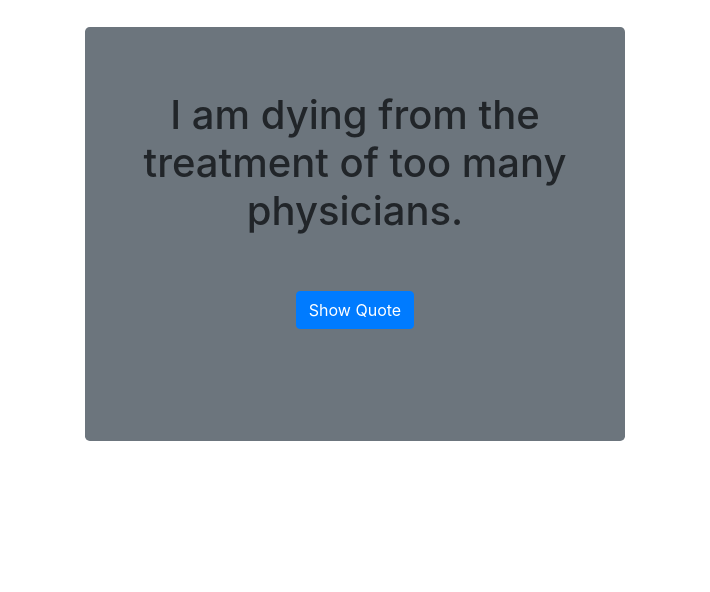
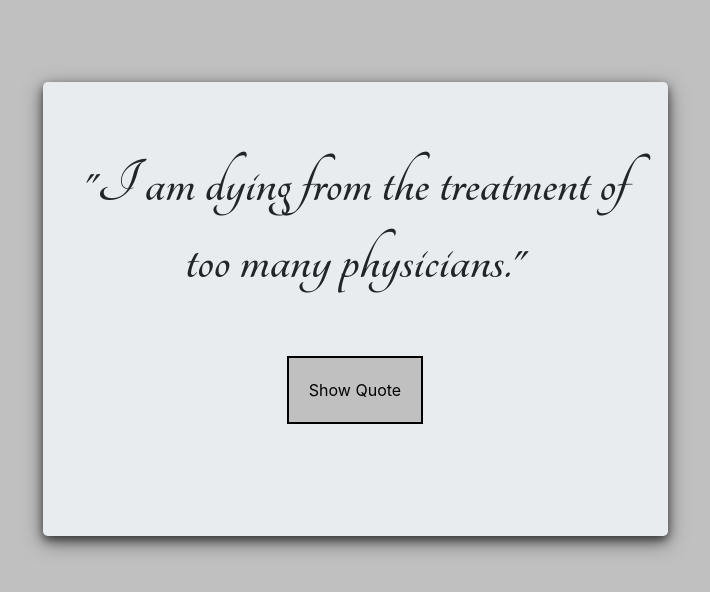
Before and after one commit to Hours90/Mixed_Messages, a plain HTML site: page index.html in a window 1280 px wide. Shown: the whole page, without its empty margins (285-995 px from the left). Drawn offline with nearby package versions, Linux system fonts and the light colour scheme.

Commit message:
Styled functional page

```diff
--- a/index.html
+++ b/index.html
@@ -6,18 +6,28 @@
     <meta name="viewport" content="width=device-width, initial-scale=1.0">
     <title>Quotes Generator</title>
     <link rel="stylesheet" href="https://cdn.jsdelivr.net/npm/bootstrap@4.6.0/dist/css/bootstrap.min.css" integrity="sha384-B0vP5xmATw1+K9KRQjQERJvTumQW0nPEzvF6L/Z6nronJ3oUOFUFpCjEUQouq2+l" crossorigin="anonymous">
+    <link rel = "stylesheet" type="text/css" href="style.css">
 </head>
 <body>
-    <div class="container">
-    <div class="row align-items-center" style="height: 500px;">
+
+    <div class="row align-items-center" style="height: 650px;">
         <div class="col-6 mx-auto">
-            <div class="jumbotron bg-secondary text-center">
-                <h1 id="quote"></h1>
-                <button class="btn btn-primary my-5" type="button" onclick="main()">Show Quote</button>
+            <div class="jumbotron text-center">
+                <div class="row">
+                    <div class="col">
+                        <h1 class="display-5" id="quote"></h1>
+                    </div>
+                </div>
+                <div class="row">
+                    <div class="col">
+                        <button class="my-5" type="button" onclick="main()">Show Quote</button>
+                    </div>
+                </div>
             </div>
         </div>
     </div>
-</div>
+
 <script src="quotes.js"></script>
+
 </body>
 </html>
--- a/quotes.js
+++ b/quotes.js
@@ -42,7 +42,7 @@ let quotes = [
 ];
 const main = ()=> {
     let index = Math.floor(Math.random()*quotes.length);
-    let randomQuote = quotes[index][0]
+    let randomQuote = `"${quotes[index][0]}"`
     document.getElementById("quote").innerHTML =randomQuote;
 }
 main()
--- /dev/null
+++ b/style.css
@@ -0,0 +1,19 @@
+@import url('https://fonts.googleapis.com/css2?family=Tangerine:wght@700&display=swap');
+body {
+    background-color: #C0C0C0;
+}
+h1 {
+    font-family: Tangerine;
+    font-size: 4rem;
+}
+.jumbotron {
+    box-shadow: 0 4px 8px 0 rgba(0, 0, 0, 0.5),
+     0 6px 20px 0 rgba(0, 0, 0, 0.5);
+}
+button {
+    background-color: #C0C0C0;
+    padding: 20px;
+    margin: 20px;
+    border: 2px solid black;
+
+}
```
